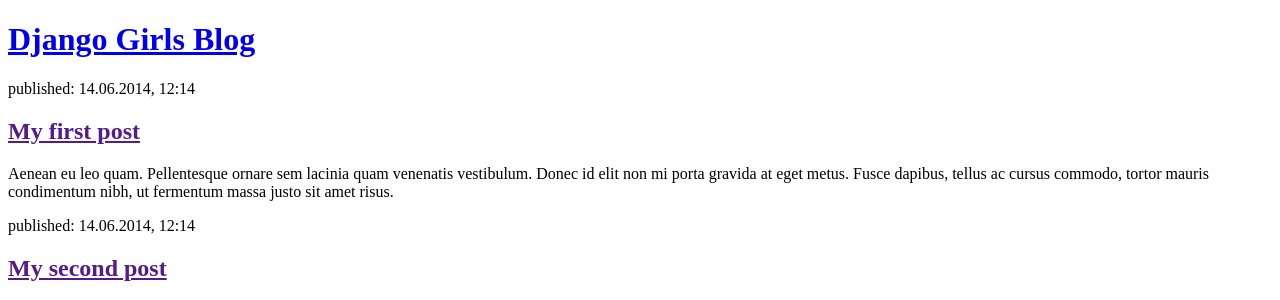
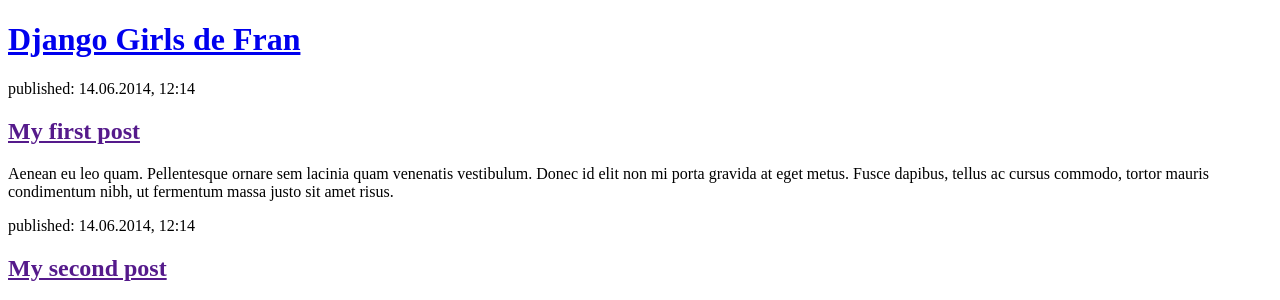
Before and after one commit to fraanluquee/blog, a Django app: page / in a window 1280 px wide. Shown: the top 300 px of the page. Run offline with Django 3.2, Linux system fonts and the light colour scheme.

Commit message:
VerifiedCheck

```diff
--- a/blog/templates/blog/post_list.html
+++ b/blog/templates/blog/post_list.html
@@ -1,11 +1,11 @@
 <!DOCTYPE html>
 <html>
     <head>
-        <title>Django Fran Blog</title>
+        <title>Django Blog</title>
     </head>
     <body>
         <header>
-            <h1><a href="/">Django Girls Blog</a></h1>
+            <h1><a href="/">Django Girls de Fran</a></h1>
         </header>
 
         <article>
```
